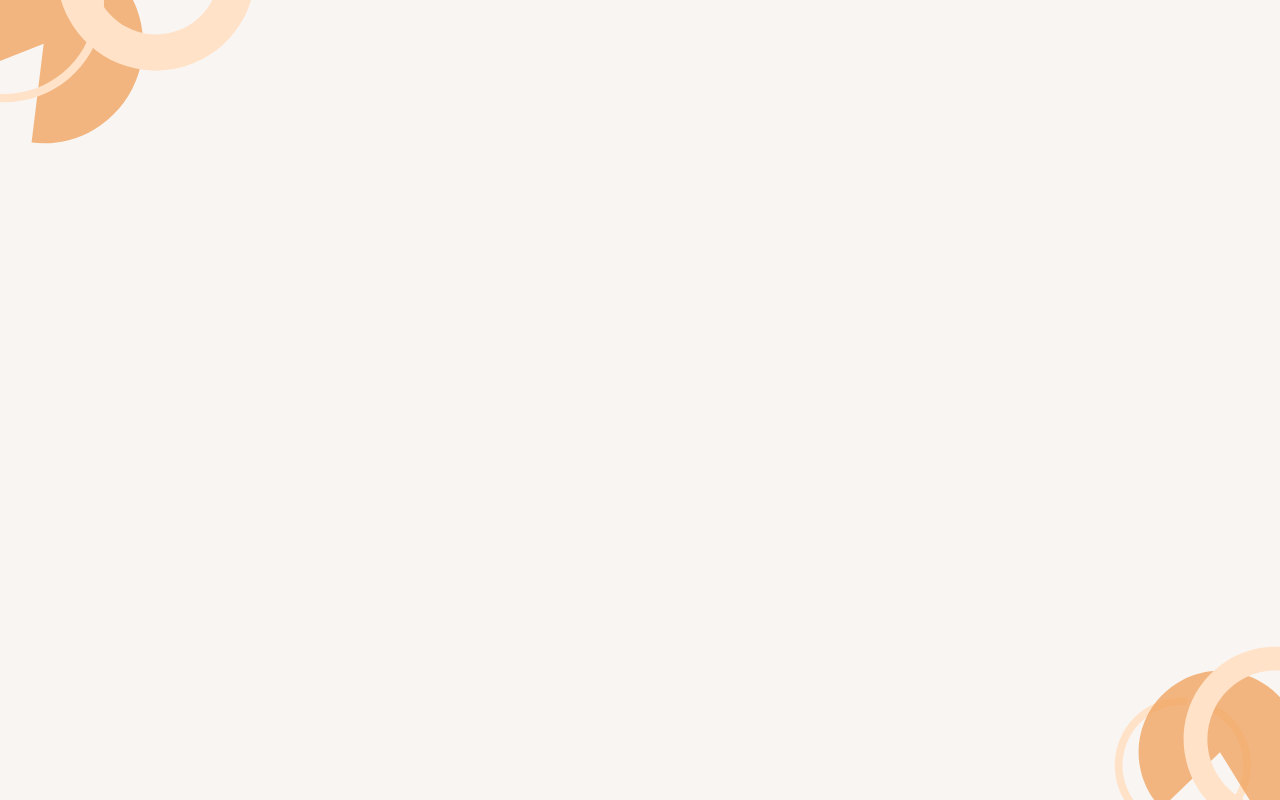
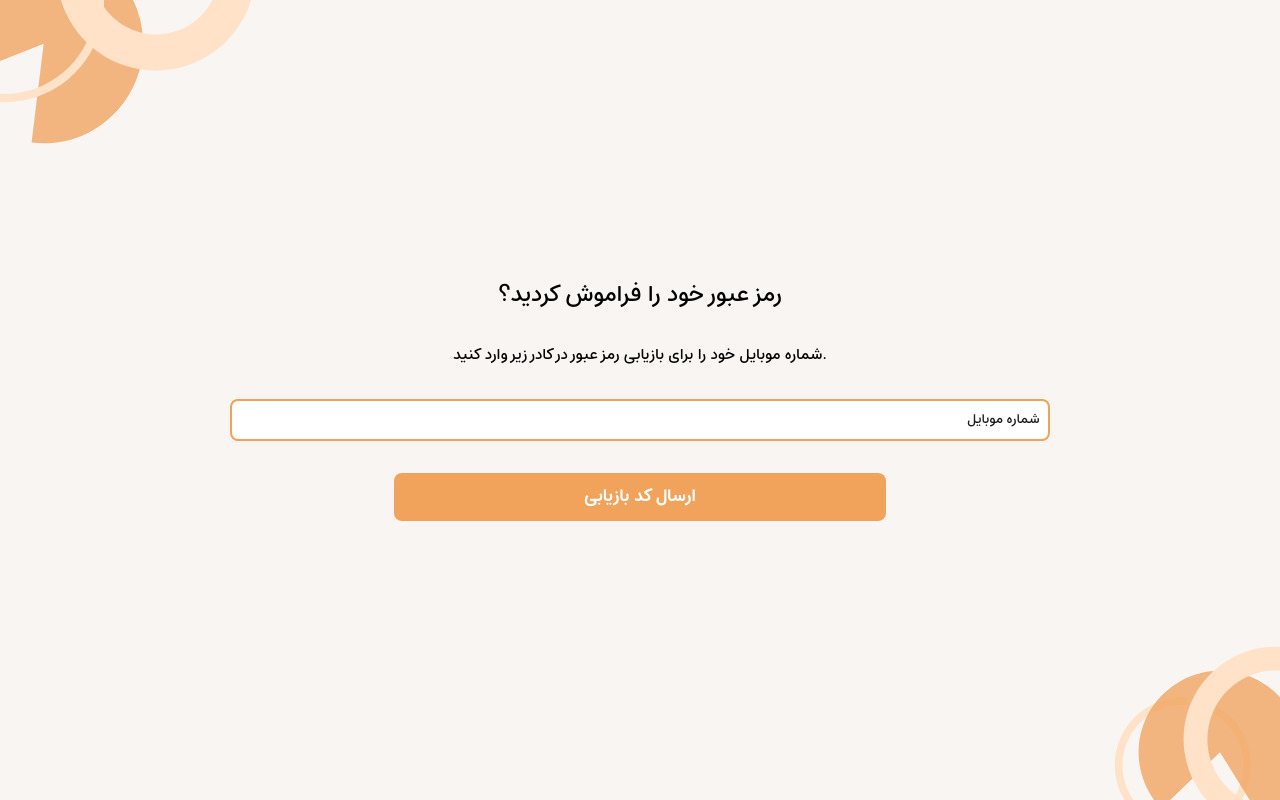
Before and after one commit to AliDlt/ProjectManagementClient, a React app: page /auth/forgot-password in a window 1280 px wide. Built offline with nearby package versions, Linux system fonts and the light colour scheme; the HTML template or start-up script is replaced by a standard one.

Commit message:
forget password

```diff
--- /dev/null
+++ b/pages/ForgetPasswordPage.jsx
@@ -0,0 +1,22 @@
+import React from "react";
+import CustomInput from "../components/modules/CustomInput";
+import CustomButton from "../components/modules/CustomButton";
+
+const ForgetPasswordPage = () => {
+  return (
+    <section className=" font-estedad flex gap-8  justify-center items-center flex-col w-4/5 h-screen text-center ">
+      <h3 className=" text-2xl ">رمز عبور خود را فراموش کردید؟ </h3>
+      <p className="w-4/5">
+        شماره موبایل خود را برای بازیابی رمز عبور در کادر زیر وارد کنید.{" "}
+      </p>
+      <form className="w-4/5 flex flex-col gap-8">
+        <CustomInput placeholder="شماره موبایل" />
+        <CustomButton className="w-3/5 rounded-lg m-auto p-6 ">
+          <span className="font-bold text-lg">ارسال کد بازیابی{" "}</span>
+        </CustomButton>
+      </form>
+    </section>
+  );
+};
+
+export default ForgetPasswordPage;
--- a/pages/LoginPage.jsx
+++ b/pages/LoginPage.jsx
@@ -5,8 +5,9 @@
 
 const LoginPage = () => {
   return (
-    <section className="flex font-estedad justify-center items-center w-full h-screen">
-      <div className="w-4/5 flex flex-col gap-8 justify-start">
+    <section className="flex font-estedad justify-center  items-center w-full h-screen">
+      <div className="w-4/5 flex flex-col justify-evenly h-full">
+        <div className=" flex flex-col gap-8 justify-start">
           <Logo />
           <h3>به سمپ خوش آمدید</h3>
           <form className="flex flex-col gap-6">
@@ -26,11 +27,15 @@
             </div>
             {/* submit btn */}
             <div className="flex items-center justify-center">
-            <CustomButton className='w-2/5 text-lg'>
-                ورود
-             </CustomButton>
+              <CustomButton className="w-2/5 text-lg">ورود</CustomButton>
             </div>
           </form>
+        </div>
+
+        <div className="text-center text-sm">
+            <span>حساب کاربری ندارید؟</span>
+            <span className="text-custom-primary-color mr-1">ثبت نام </span>
+        </div>
       </div>
     </section>
   );
--- a/src/App.jsx
+++ b/src/App.jsx
@@ -5,6 +5,7 @@
 import AuthContainer from "../components/ui/auth/AuthContainer";
 import SignupPage from "../pages/SignupPage";
 import LoginPage from "../pages/LoginPage";
+import ForgetPasswordPage from "../pages/ForgetPasswordPage";
 
 function App() {
   return (
@@ -43,7 +44,7 @@
             <Route index element={<Navigate to={"/auth/login"} replace />} />
             <Route path="login" element={<LoginPage />} />
             <Route path="signup" element={<SignupPage />} />
-            <Route path="forgot-password" />
+            <Route path="forgot-password" element={<ForgetPasswordPage />} />
           </Route>
         </Routes>
       </ConfigProvider>
```
Lines whose indentation alone changed are shown as unchanged.
